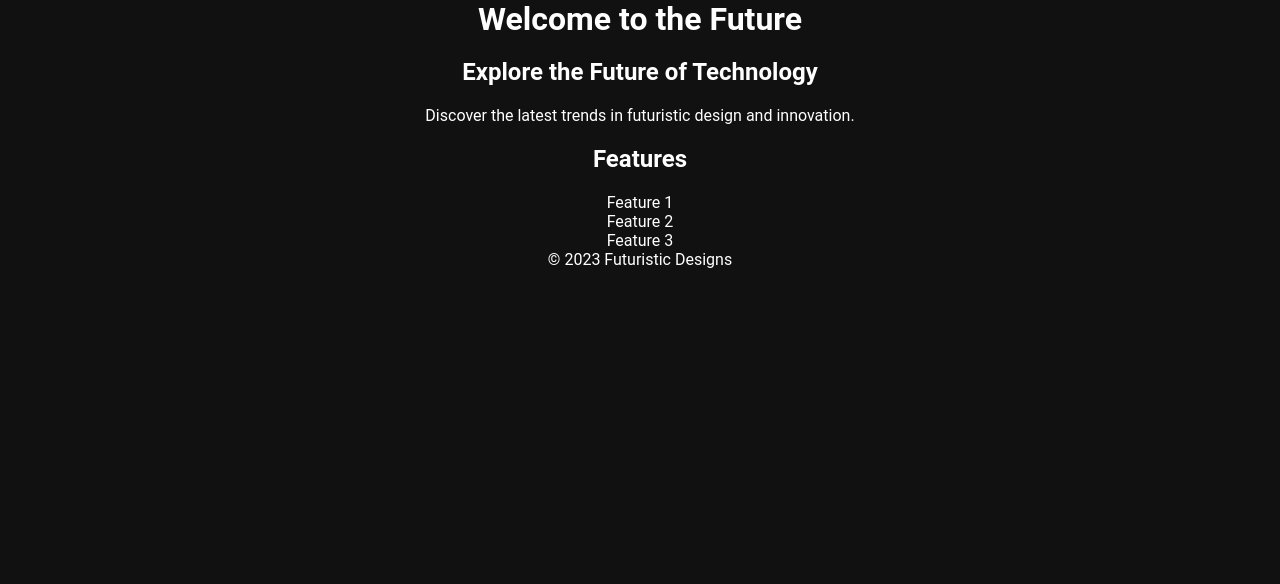
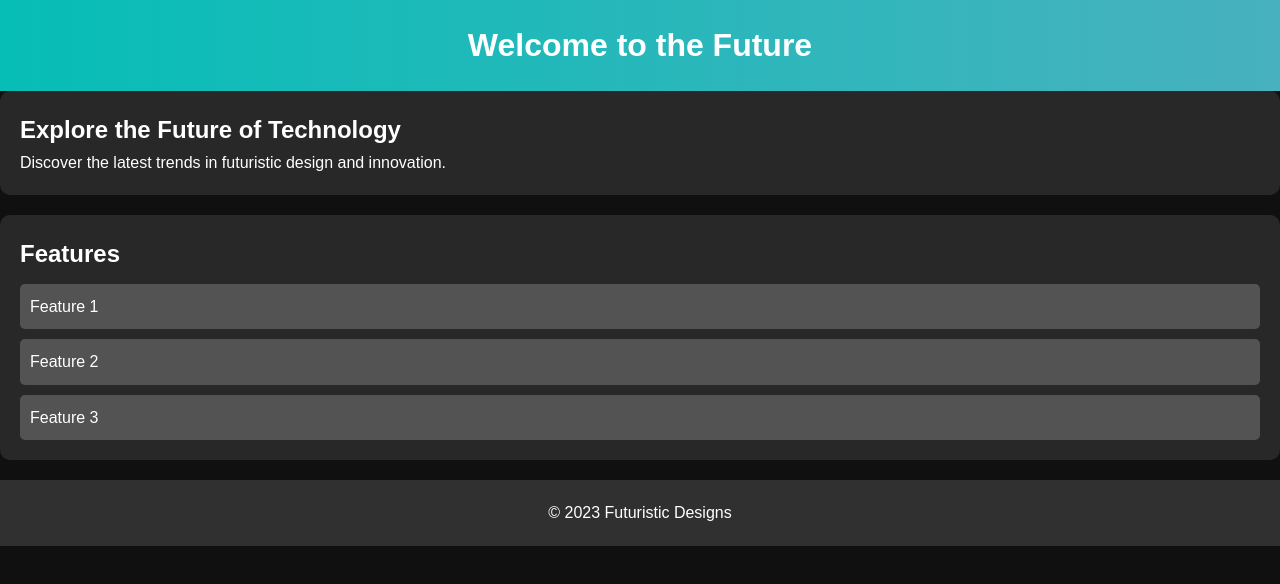
Before and after one commit to johnapmaher/landing-page, a plain HTML site: page index.html in a window 1280 px wide. Drawn offline with Linux system fonts and the light colour scheme.

Commit message:
Update styles.css

```diff
--- a/styles.css
+++ b/styles.css
@@ -1,64 +1,47 @@
-/* Reset some default styles */
-body, h1, p {
+/* Basic Reset */
+* {
     margin: 0;
     padding: 0;
+    box-sizing: border-box;
 }
 
-/* Set a futuristic background */
 body {
-    background-color: #111;
-    color: #fff;
-    font-family: 'Roboto', sans-serif;
-    text-align: center;
+    font-family: 'Arial', sans-serif;
+    background-color: #101010;
+    color: #ffffff;
+    line-height: 1.6;
 }
 
-/* Style the header */
-.header {
-    background-color: #00aaff;
-    padding: 2rem;
+header {
+    background: linear-gradient(to right, #06beb6, #48b1bf);
+    text-align: center;
+    padding: 20px 0;
 }
 
-.header h1 {
-    font-size: 3rem;
+header h1 {
+    color: #fff;
 }
 
-/* Style the main content */
-.content {
-    padding: 2rem;
+.main {
+    padding: 20px;
 }
 
-.content p {
-    font-size: 1.5rem;
-    margin-bottom: 2rem;
+.intro, .features {
+    margin-bottom: 20px;
+    padding: 20px;
+    background-color: rgba(255, 255, 255, 0.1);
+    border-radius: 10px;
 }
 
-/* Style the call-to-action button */
-.cta-button {
-    display: inline-block;
-    padding: 1rem 2rem;
-    background-color: #ff5500;
-    color: #fff;
-    text-decoration: none;
-    font-size: 1.25rem;
-    border-radius: 4px;
-    transition: background-color 0.3s ease;
+.feature {
+    background-color: rgba(255, 255, 255, 0.2);
+    padding: 10px;
+    margin-top: 10px;
+    border-radius: 5px;
 }
 
-.cta-button:hover {
-    background-color: #ff8800;
+footer {
+    text-align: center;
+    padding: 20px 0;
+    background: #303030;
 }
-
-/* Style the footer */
-.footer {
-    background-color: #222;
-    padding: 1rem;
-    font-size: 0.8rem;
-}
-
-/* Set canvas styles for the matrix background */
-#matrix-bg {
-    position: fixed;
-    top: 0;
-    left: 0;
-    z-index: -1;
-}
```
